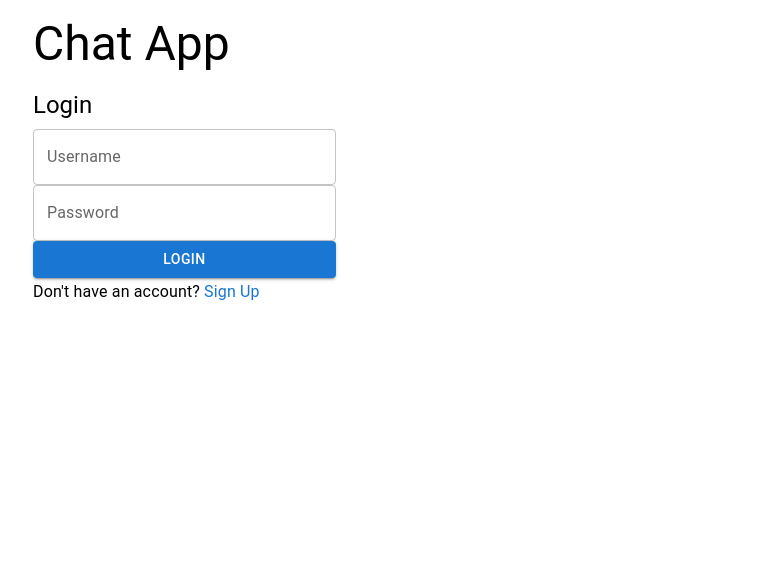
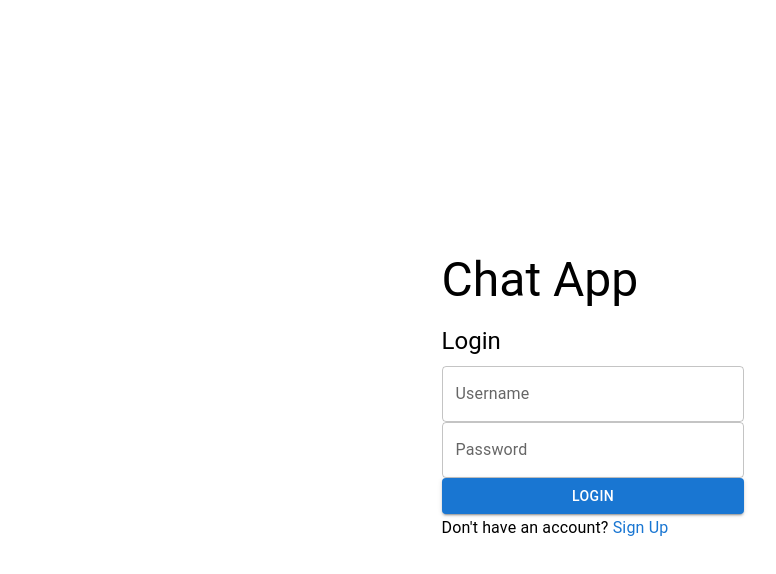
Before and after one commit to a124557/Chatting-App, a React (Create React App) app in the folder client/: page / in a window 1280 px wide. Shown: the top 574 px of the page, without its empty margins (47-823 px from the left). Built offline with nearby package versions, Linux system fonts and the light colour scheme.

Commit message:
Center login page

```diff
--- a/client/src/Login.js
+++ b/client/src/Login.js
@@ -34,7 +34,13 @@ function Login() {
     }
 
     return (
-        <Container>
+        <Container style = {{
+            display: 'flex',
+            justifyContent: 'center',
+            alignItems: 'center',
+            height: '100vh',
+        }}
+        >
         <Box
         sx={{
             display: 'flex',
```
Also changed, not shown: 1 other file (tests, documents, lock files or other folders).
